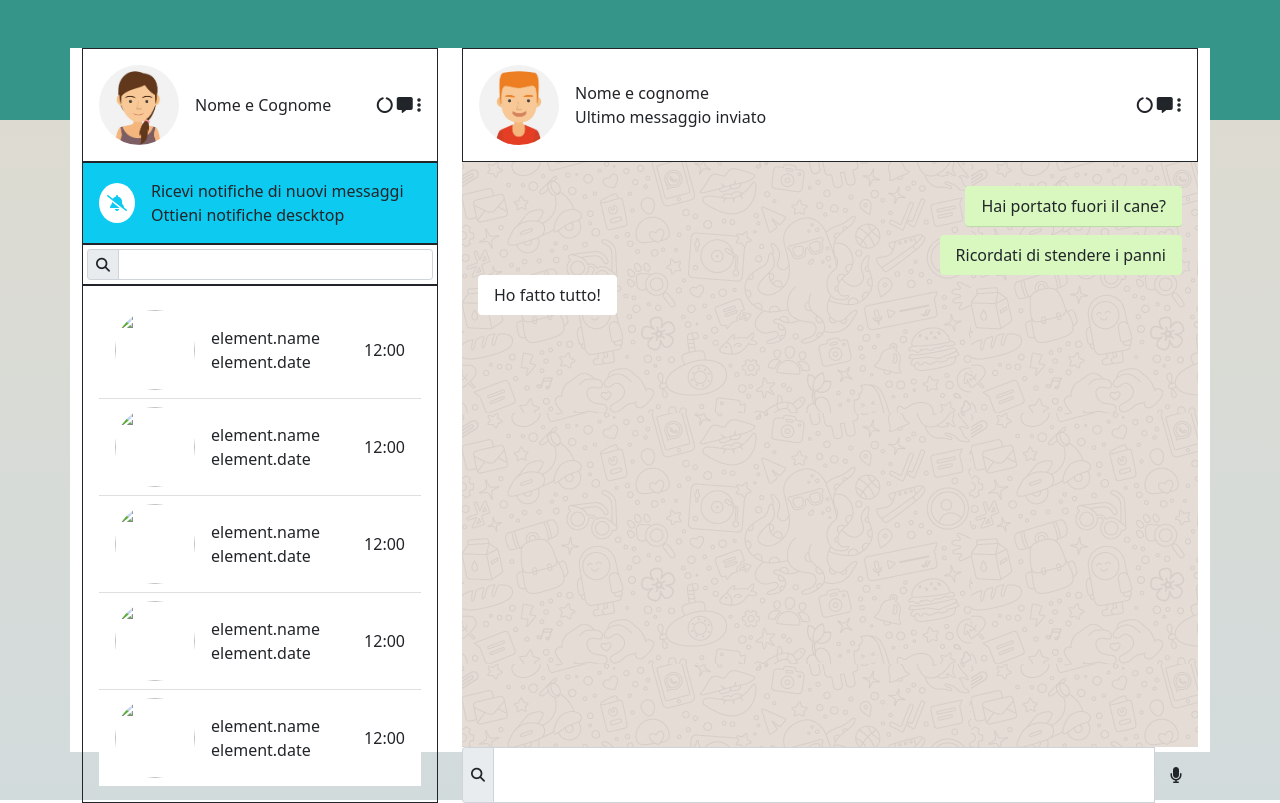
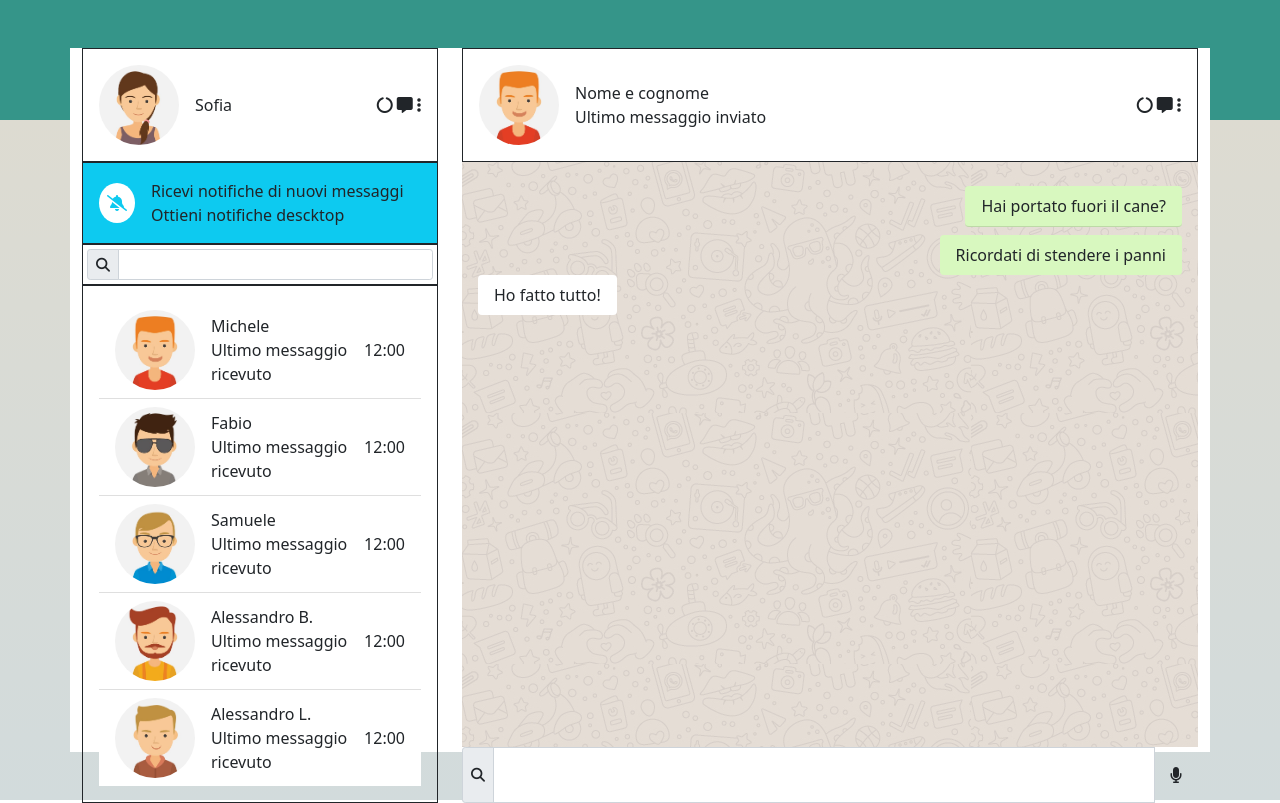
Before and after one commit to SimonePavone97/vue-boolzapp, a plain HTML site: page index.html in a window 1280 px wide. Drawn offline with nearby package versions, Linux system fonts and the light colour scheme.

Commit message:
Fine fino a Milestone 1

```diff
--- a/index.html
+++ b/index.html
@@ -25,9 +25,9 @@
                         <!--Prima sezione con profilo utente-->
                         <div class="d-flex justify-content-between align-items-center border border-1 border-dark p-3">
                             <div class="d-flex align-items-center">
-                                <img src="./asset/img-boolzap/avatar_io.jpg" alt="profilo"
+                                <img :src="`./asset/img-boolzap/${profilo.img}.jpg`" :alt="`profilo di ${profilo.name}`"
                                     class="rounded-circle img-profile me-3">
-                                <span>Nome e Cognome</span>
+                                <span>{{profilo.name}}</span>
                             </div>
                             <div>
                                 <i class="fa-solid fa-circle-notch"></i>
@@ -58,30 +58,18 @@
                         <!--contenitore chats-->
                         <div class="border border-1 border-dark p-3">
                             <ul class="list-group list-group-flush">
-                                <li class="d-flex justify-content-between align-items-center list-group-item"  v-for="contact in contacts">
+                                <li class="d-flex justify-content-between align-items-center list-group-item" v-for="contact in contacts"  >
                                     <div class="d-flex align-items-center">
-                                        <img src="" alt="" class="rounded-circle img-profile me-3">
+                                        <img :src="`./asset/img-boolzap/${ contact.avatar }.jpg`" :alt="`profilo di ${contacts.name}`" class="rounded-circle img-profile me-3">
                                         <div>
-                                            <span>{{ 'element.name' }}</span> <br>
-                                            <span>{{ 'element.date' }}</span>
+                                            <span>{{ contact.name }}</span> <br>
+                                            <span>Ultimo messaggio ricevuto</span>
                                         </div>
                                     </div>
                                     <div>
                                         <span>12:00</span>
                                     </div>
                                 </li>
-                                <!--<li class="d-flex justify-content-between align-items-center list-group-item">
-                                    <div class="d-flex align-items-center">
-                                        <img src="./asset/img-boolzap/avatar_1.jpg" alt="" class="rounded-circle img-profile me-3">
-                                        <div>
-                                            <span>Nome e Cognome</span> <br>
-                                            <span>Ultimo messaggio inviato</span>
-                                        </div>
-                                    </div>
-                                    <div>
-                                        <span>12:00</span>
-                                    </div>
-                                </li>-->
                             </ul>
                         </div>
                     </div>
```
